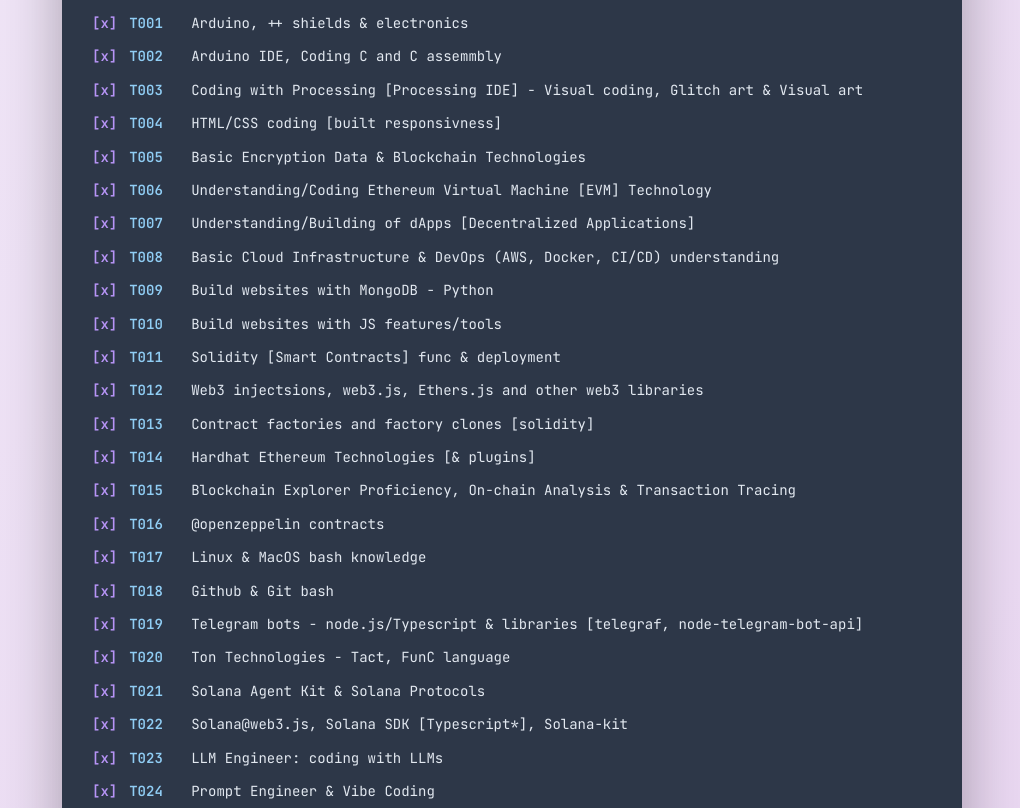
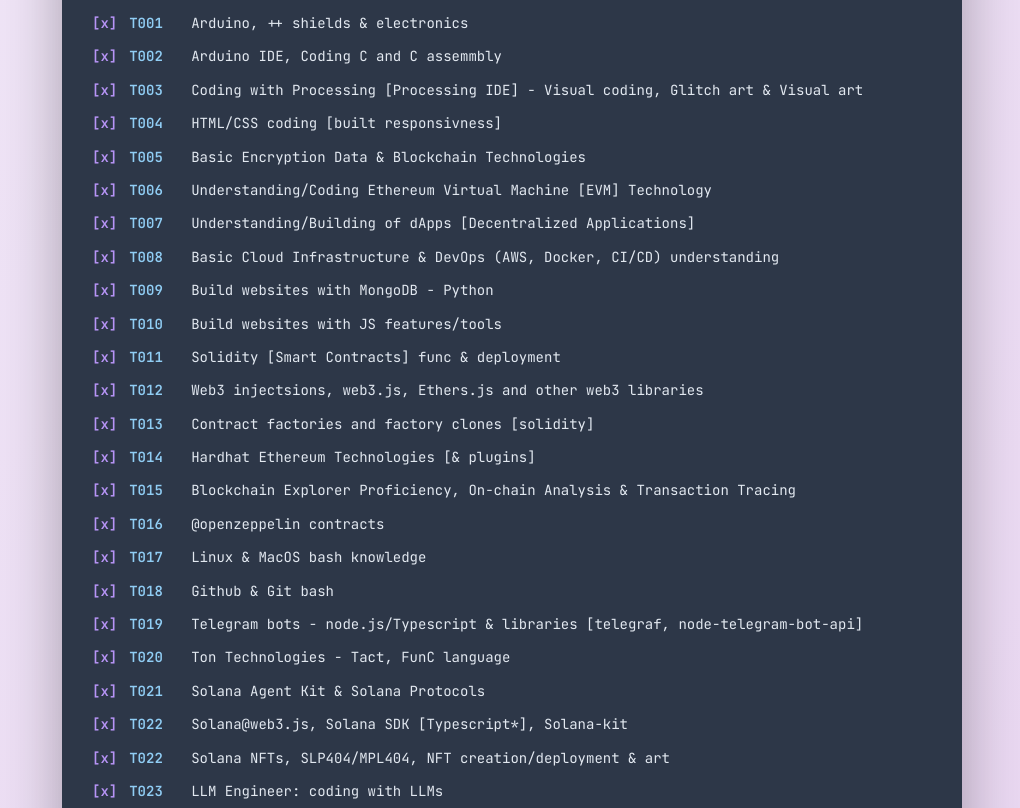
Before and after one commit to Uffynn/mainwebsite, a plain HTML site: page about.html in a window 1280 px wide. Shown: the part 144-952 px from the top of the page, without its empty margins (128-1148 px from the left). Drawn offline with Linux system fonts and the light colour scheme.

Commit message:
Update about.html

```diff
--- a/about.html
+++ b/about.html
@@ -158,6 +158,12 @@
 
                     <div class="task completed">
                         <span class="checkbox">[x]</span>
+                        <span class="task-id">T022</span>
+                        <span class="task-desc">Solana NFTs, SLP404/MPL404, NFT creation/deployment & art</span>
+                    </div>
+
+                    <div class="task completed">
+                        <span class="checkbox">[x]</span>
                         <span class="task-id">T023</span>
                         <span class="task-desc">LLM Engineer: coding with LLMs</span>
                     </div>
```
